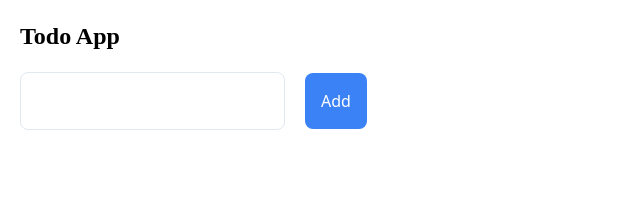
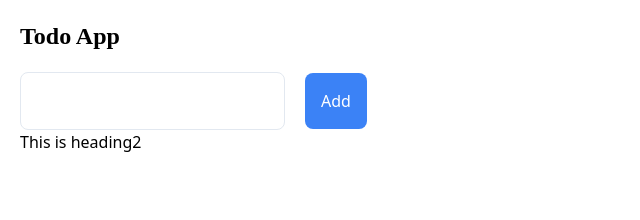
Before and after one commit to Trickey31/react-typescript, a React (Vite) app: page / in a window 1280 px wide. Shown: the top 220 px of the page, without its empty margins (0-640 px from the left). Built offline with nearby package versions, Linux system fonts and the light colour scheme.

Commit message:
htmldetailsprops and intrinsicElements

```diff
--- a/src/App.tsx
+++ b/src/App.tsx
@@ -1,4 +1,5 @@
 import useTodos from "./hooks/useTodos";
+import React from "react";
 
 const Heading = ({ title }: { title: String }) => {
   return <h2 className="font-primary font-bold text-2xl mb-5">{title}</h2>;
@@ -38,6 +39,9 @@ const App = () => {
             </div>
           )}
         ></RenderList>
+        <View as="button" type="button">
+          This is heading2
+        </View>
         {/* {todos.map((todo) => (
           <div className="mt-5 flex items-center gap-x-5">
             <span>{todo.text}</span>
@@ -72,4 +76,16 @@ const RenderList = <T,>({
   );
 };
 
+type ViewProps<T extends keyof JSX.IntrinsicElements> = {
+  as: T;
+  children: React.ReactNode;
+} & JSX.IntrinsicElements[T];
+const View = <T extends keyof JSX.IntrinsicElements>({
+  as,
+  children,
+  ...rest
+}: ViewProps<T>) => {
+  return React.createElement(as, { ...rest }, children);
+};
+
 export default App;
```
